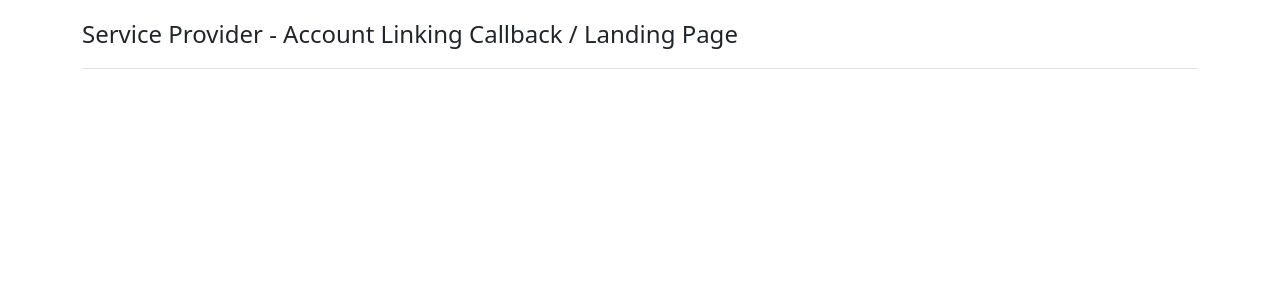
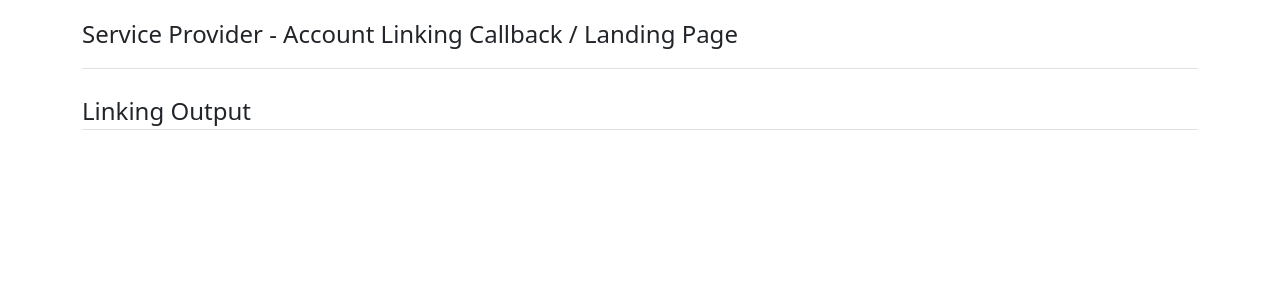
Before and after one commit to dwdii/dwdii.github.io, a Jekyll site: the page sp2/callback.html, which Jekyll copies as it is, in a window 1280 px wide. Shown: the top 300 px of the page. Built offline with Jekyll 4.4.1, drawn with Linux system fonts in a browser that asks for light colours.

Commit message:
Add linking output section to callback.html

```diff
--- a/sp2/callback.html
+++ b/sp2/callback.html
@@ -14,7 +14,13 @@
 			<span class="fs-4"> Service Provider - Account Linking Callback / Landing Page</span>
 		</header>
 	</div>
-
+    <div class="container">
+		<fieldset>
+			<legend class="border-bottom">Linking Output</legend>
+			<div id="messageOutput">
+			</div>
+		</fieldset>
+	</div>
 </div>
 </body>
 </html>
```
